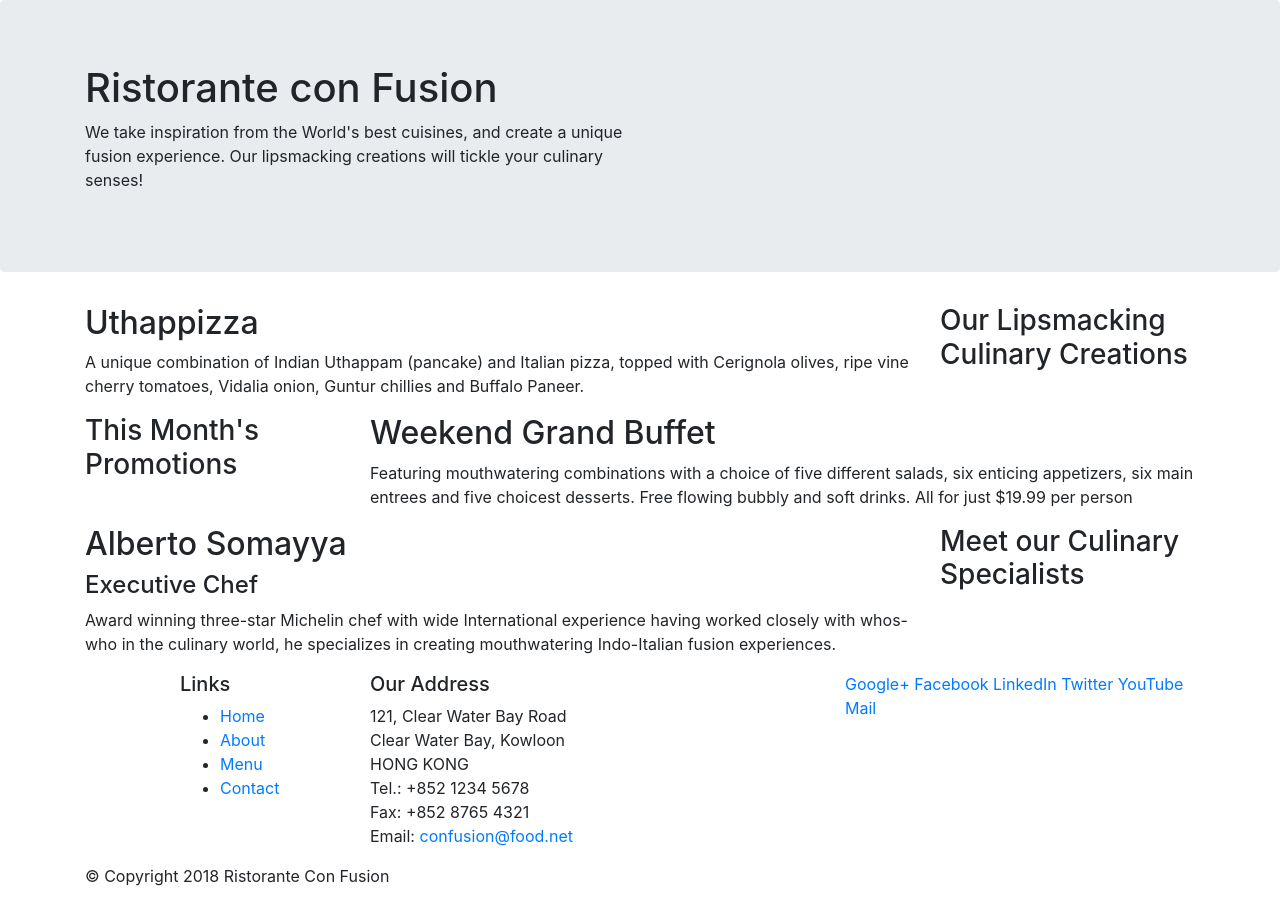
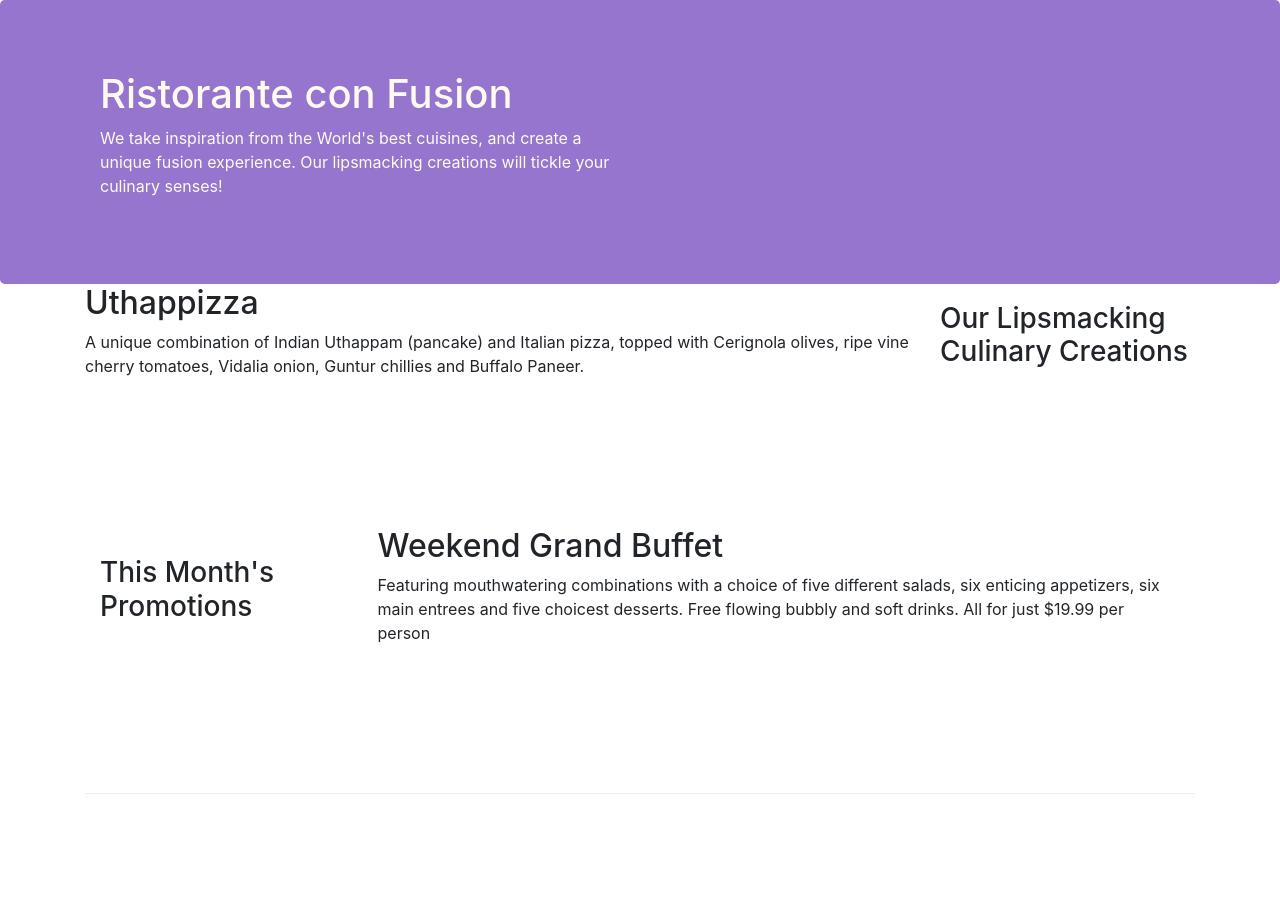
Before and after one commit to ginothien99/bootstrap4, a website: page index.html in a window 1280 px wide. Shown: the top 917 px of the page. Drawn offline with nearby package versions, Linux system fonts and the light colour scheme.

Commit message:
Bootstrap Grid Part 2

```diff
--- /dev/null
+++ b/css/style.css
@@ -0,0 +1,30 @@
+.row-header {
+  margin: 0 auto;
+  padding: 0 auto;
+}
+
+.row-content {
+  margin: 0 auto;
+  padding: 50px 0 50px 0px;
+  border-bottom: 1px ridge;
+  min-height: 400px;
+}
+
+.footer {
+  background-color: #d1c4e9;
+  margin: 0 auto;
+  padding: 20px 0 20px 0;
+}
+
+.jumbotron {
+  padding: 70px 30px 70px 30px;
+  margin: 0 auto;
+  background: #9575cd;
+  color: floralwhite;
+}
+
+.address {
+  font-size: 80%;
+  margin: 0;
+  color: #0f0f0f;
+}
--- a/index.html
+++ b/index.html
@@ -13,6 +13,7 @@
     rel="stylesheet"
     href="node_modules/bootstrap/dist/css/bootstrap.min.css"
   />
+  <link rel="stylesheet" href="css/style.css" />
   <head>
     <title>Ristorante Con Fusion</title>
   </head>
@@ -20,7 +21,7 @@
   <body>
     <header class="jumbotron">
       <div class="container">
-        <div class="row">
+        <div class="row row-header">
           <div class="col-12 col-sm-6">
             <h1>Ristorante con Fusion</h1>
             <p>
@@ -35,7 +36,7 @@
     </header>
 
     <div class="container">
-      <div class="row">
+      <div class="row -row-content align-items-center">
         <div class="col-12 col-sm-4 order-sm-last col-md-3">
           <h3>Our Lipsmacking Culinary Creations</h3>
         </div>
@@ -49,7 +50,7 @@
         </div>
       </div>
 
-      <div class="row">
+      <div class="row row-content align-items-center">
         <div class="col-12 col-sm-4 col-md-3">
           <h3>This Month's Promotions</h3>
         </div>
@@ -64,7 +65,7 @@
         </div>
       </div>
 
-      <div class="row">
+      <div class="row row-content align-items-center">
         <div class="col-12 col-sm-4 order-sm-last col-md-3">
           <h3>Meet our Culinary Specialists</h3>
         </div>
@@ -81,12 +82,12 @@
       </div>
     </div>
 
-    <footer>
+    <footer class="footer">
       <div class="container">
         <div class="row">
           <div class="col-4 offset-1 col-sm-2">
             <h5>Links</h5>
-            <ul>
+            <ul class="list-unstyled">
               <li><a href="#">Home</a></li>
               <li><a href="#">About</a></li>
               <li><a href="#">Menu</a></li>
@@ -104,8 +105,8 @@
               Email: <a href="mailto:confusion@food.net">confusion@food.net</a>
             </address>
           </div>
-          <div class="col-12 col-sm-4">
-            <div>
+          <div class="col-12 col-sm-4 align-items-center">
+            <div class="text-center">
               <a href="http://google.com/+">Google+</a>
               <a href="http://www.facebook.com/profile.php?id=">Facebook</a>
               <a href="http://www.linkedin.com/in/">LinkedIn</a>
@@ -115,7 +116,7 @@
             </div>
           </div>
         </div>
-        <div class="row">
+        <div class="row justify-content-center">
           <div class="col-auto">
             <p>© Copyright 2018 Ristorante Con Fusion</p>
           </div>
```
